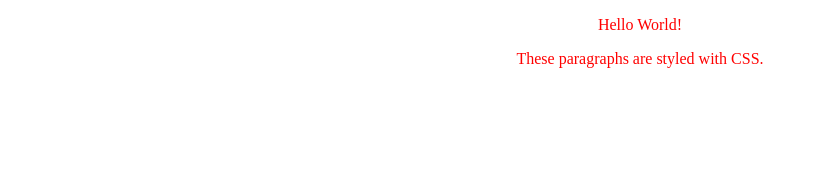
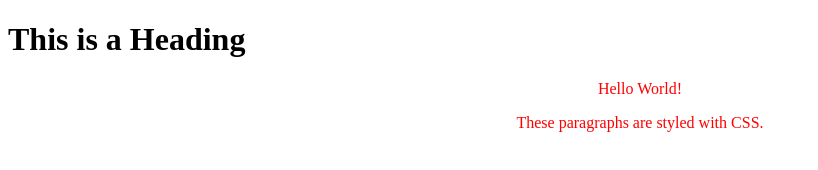
Before and after one commit to sanicapc/CSS-HTML.github.io, a plain HTML site: page index.html in a window 1280 px wide. Shown: the whole page, without its empty margins (0-818 px from the left). Drawn offline with Linux system fonts and the light colour scheme.

Commit message:
Update index.html

```diff
--- a/index.html
+++ b/index.html
@@ -1,6 +1,7 @@
 <!DOCTYPE html>
 <html>
 <head>
+<title>Page Title</title>
 <style>
 p {
   color: red;
@@ -10,6 +11,7 @@ p {
 </head>
 <body>
 
+<h1>This is a Heading</h1>
 <p>Hello World!</p>
 <p>These paragraphs are styled with CSS.</p>
 
```
